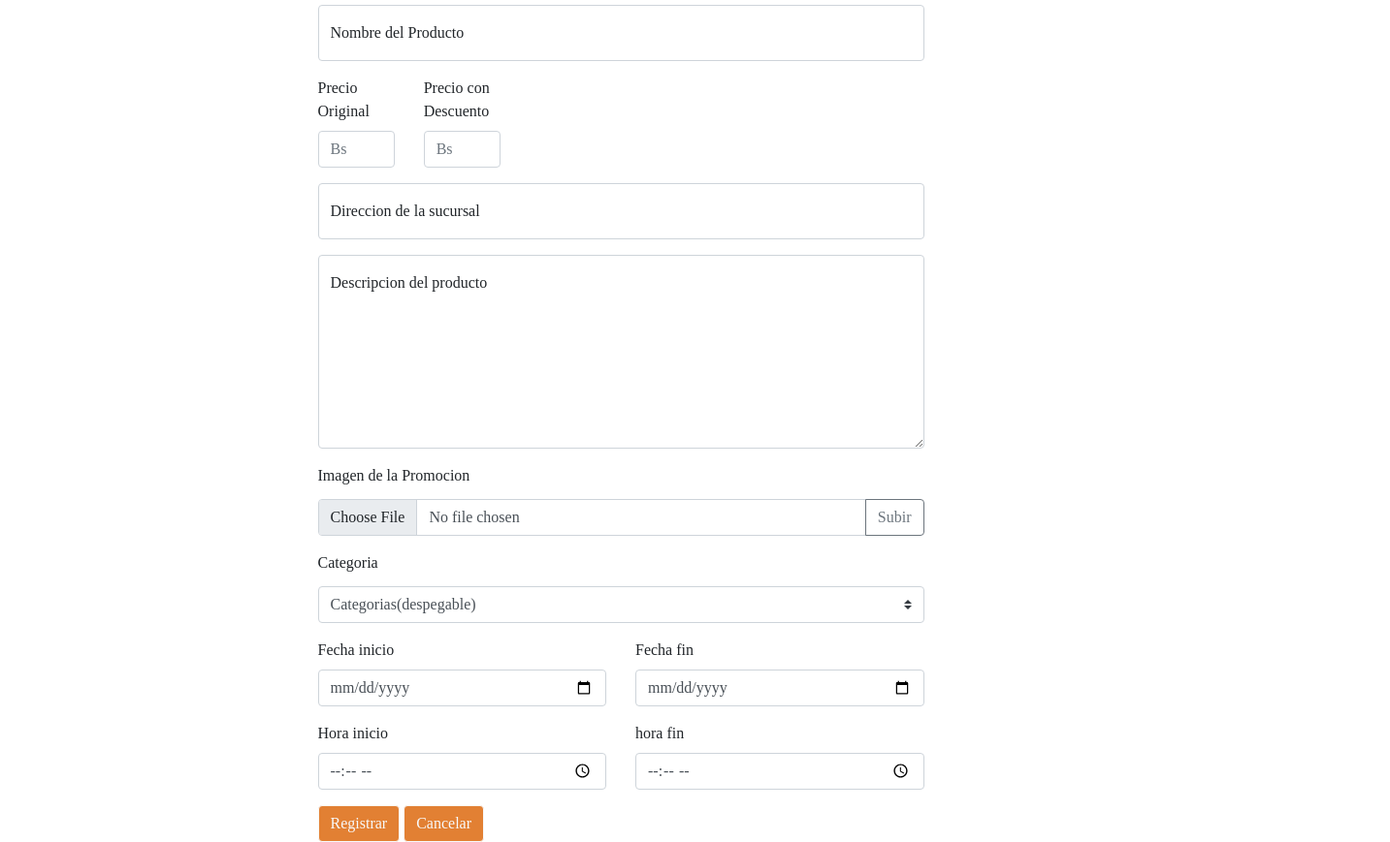
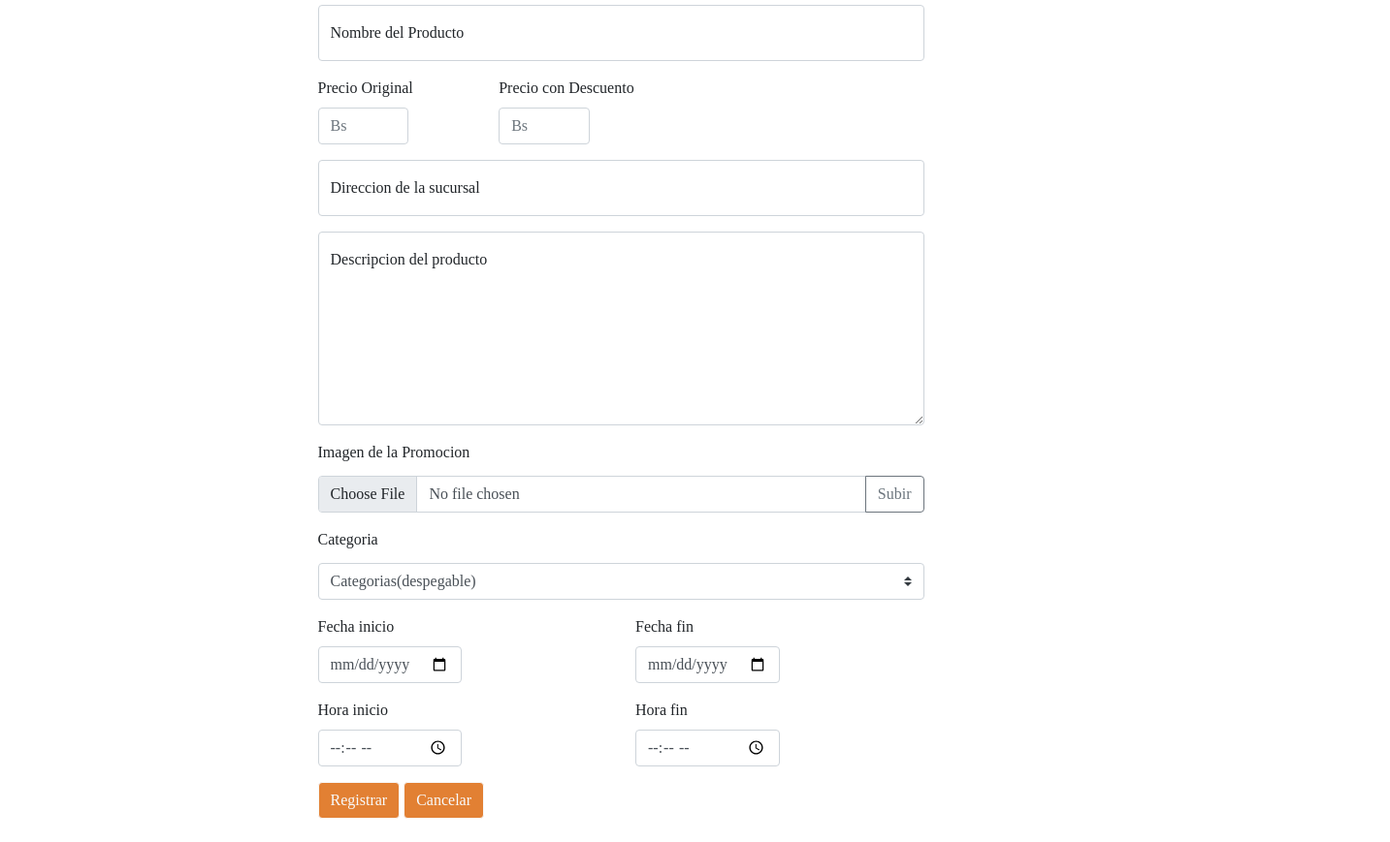
Before and after one commit to TheRots100/Probarato, a website with bundled scripts: page registropromo.html in a window 1280 px wide. Shown: the part 125-994 px from the top of the page at 97% size, 1433 px wide, since content can reach past the window. After the commit the page ends 970 px from the top, so only its background shows below. Built offline with nearby package versions, Linux system fonts and the light colour scheme; a web font is replaced by a local one.

Commit message:
areglando tamaños de formularios

```diff
--- a/css/style.css
+++ b/css/style.css
@@ -52,3 +52,24 @@ login-modal .nav-tabs {
 .Input_Error-activo{
     display: block;
 }
+div.row.row-col-2{
+    margin-right: -30rem;
+}
+input#PreDescuento.form-control{
+    width: 60%;
+}
+input#PreOriginal.form-control{
+    width: 60%;
+}
+input#FechaIniPromo.form-control{
+    width: 50%;
+}
+input#FechaFinPromo.form-control{
+    width: 50%;
+}
+input#HoraIniPromo.form-control{
+    width: 50%;
+}
+input#HoraFinPromo.form-control{
+    width: 50%;
+}
--- a/registropromo.html
+++ b/registropromo.html
@@ -36,41 +36,43 @@
                 <div>
                     <h2 style="text-align: center;"><span style="color: #E28033;">Registrar Promoción</span> </h2>
                 </div>
+                <form action=""class="formularioPromo" id ="formularioPromo" >
                 <div class="form-floating mb-3">
-                    <input type="text" class="form-control" id="NomProducto" placeholder="Nombre Del Producto">
+
+                    <input type="text" class="form-control" id="NomProductoPromo" placeholder="Nombre Del Producto" required>
                     <label for="floatingInput">Nombre del Producto</label>
                   </div>
 
-                <div class="row row-cols-2">
+                <div class="row row-col-2 ">
                     <div class="form-group col-2">
                         <label >Precio Original </label>
-                        <input type="text" class="form-control" placeholder="Bs">
+                        <input type="number" class="form-control" placeholder="Bs" id="PreOriginal" required>
                     </div>
                 <div class="form-group col-2">
                         <label >Precio con Descuento</label>
-                        <input type="text" class="form-control" placeholder="Bs">
+                        <input type="number" class="form-control" placeholder="Bs" id="PreDescuento" required>
                     </div>
                     </div>
                 <div class="form-floating mb-3">
-                        <input type="text" class="form-control" id="Direccion" placeholder="Direccion de la sucursal">
+                        <input type="text" class="form-control" id="DirPromo" placeholder="Direccion de la sucursal" required>
                         <label for="floatingInput">Direccion de la sucursal</label>
                       </div>
                 <div class="form-floating mb-3">
-                        <textarea class="form-control" placeholder="Descripcion del producto" id="DescripcionProducto" style="height: 200px"></textarea>
+                        <textarea class="form-control" placeholder="Descripcion del producto" id="DesPromo" style="height: 200px" required></textarea >
                         <label for="floatingTextarea2">Descripcion del producto</label>
                       </div>
                 <div class="mb-1">
                         <label for="formFile" class="form-label">Imagen de la Promocion</label>
                     </div>
                 <div class="input-group mb-3">
-                        <input type="file" class="form-control" id="LogoEmpresa" aria-describedby="BotonSubirLogo" aria-label="Upload">
+                        <input type="file" class="form-control" id="imgPromo" aria-describedby="BotonSubirLogo" aria-label="Upload" required>
                         <button class="btn btn-outline-secondary" type="button" id="BotonSubirLogo">Subir</button>
                       </div>
                 <div class="mb-1">
                         <label for="formFile" class="form-label">Categoria</label>
                     </div>
                 <div class="input-group mb-3">
-                    <select class="custom-select">
+                    <select class="custom-select" required>
                         <option selected>Categorias(despegable)</option>
                         <option value="1">Postre</option>
                         <option value="2">Bebida</option>
@@ -82,22 +84,22 @@
                 <div class="row row-cols-2">
                         <div class="form-group col">
                             <label >Fecha inicio</label>
-                            <input type="date" class="form-control">
+                            <input type="date" class="form-control" id="FechaIniPromo">
                         </div>
                         <div class="form-group col">
                             <label >Fecha fin</label>
-                            <input type="date" class="form-control">
+                            <input type="date" class="form-control" id="FechaFinPromo">
 
                         </div>
                     </div>
-                    <div class="row row-cols-2">
+                    <div class="row row-cols-2" >
                         <div class="form-group col">
                             <label >Hora inicio</label>
-                            <input type="time" class="form-control">
+                            <input type="time" class="form-control" id="HoraIniPromo">
                         </div>
-                        <div class="form-group col">
-                            <label >hora fin</label>
-                            <input type="time" class="form-control">
+                        <div class="form-group col" >
+                            <label >Hora fin</label>
+                            <input type="time" class="form-control" id="HoraFinPromo">
 
                         </div>
                     </div>
@@ -106,7 +108,7 @@
                         <button class="w-20 btn btn-outline-light" id="BtnReg" type="submit" style="background-color: #E28033;">Registrar</button>
                         <button class="w-20 btn btn-outline-light" id="BtnCancel" type="submit" style="background-color: #E28033;" onclick="Redir()">Cancelar</button>
                         </div>
-
+                    </form>
             </div>
             <div class="col-sm-3">
 
@@ -118,6 +120,7 @@
 </main>
 <script src="https://unpkg.com/axios/dist/axios.min.js"></script>
 <script type="" src="javascript/registronegocio.js"></script>
+<script type="" src="javascript/ValidacionRegPromo.js"></script>
     </header>
 </body>
 </html>
```
